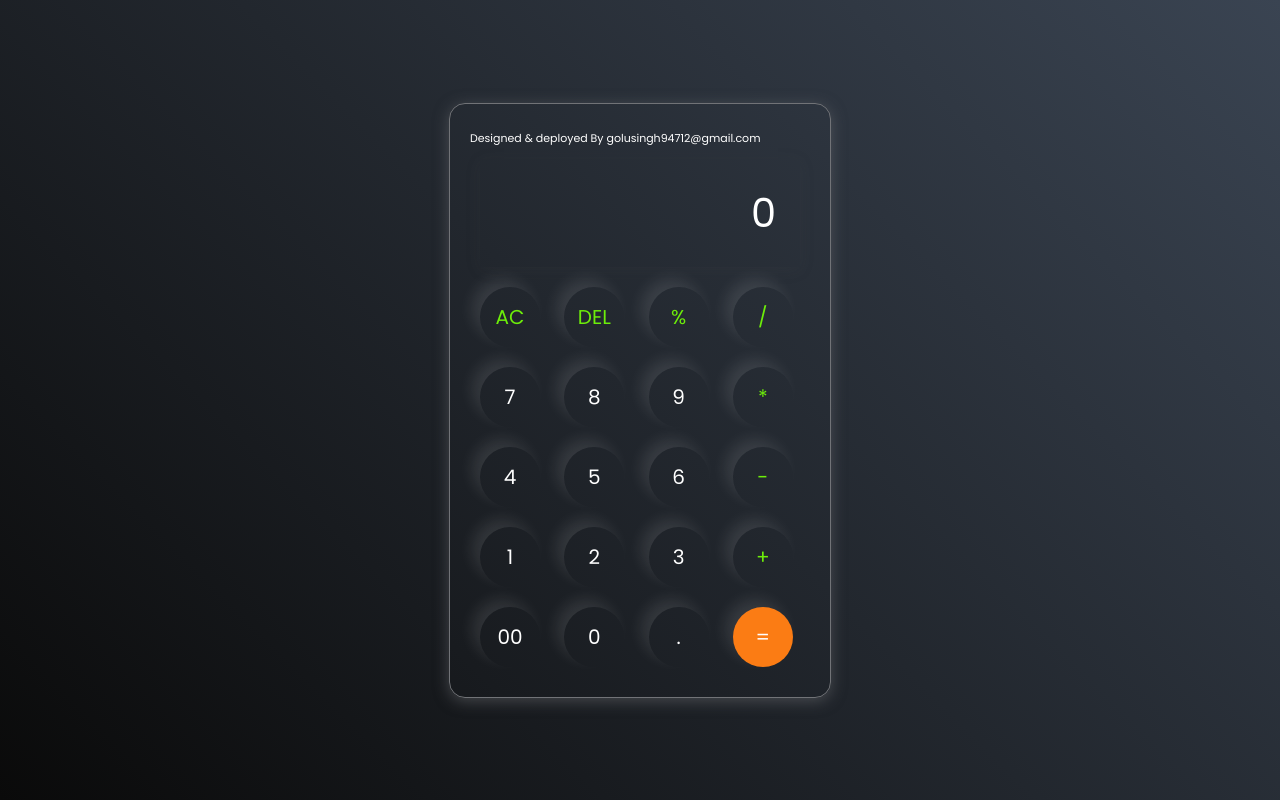
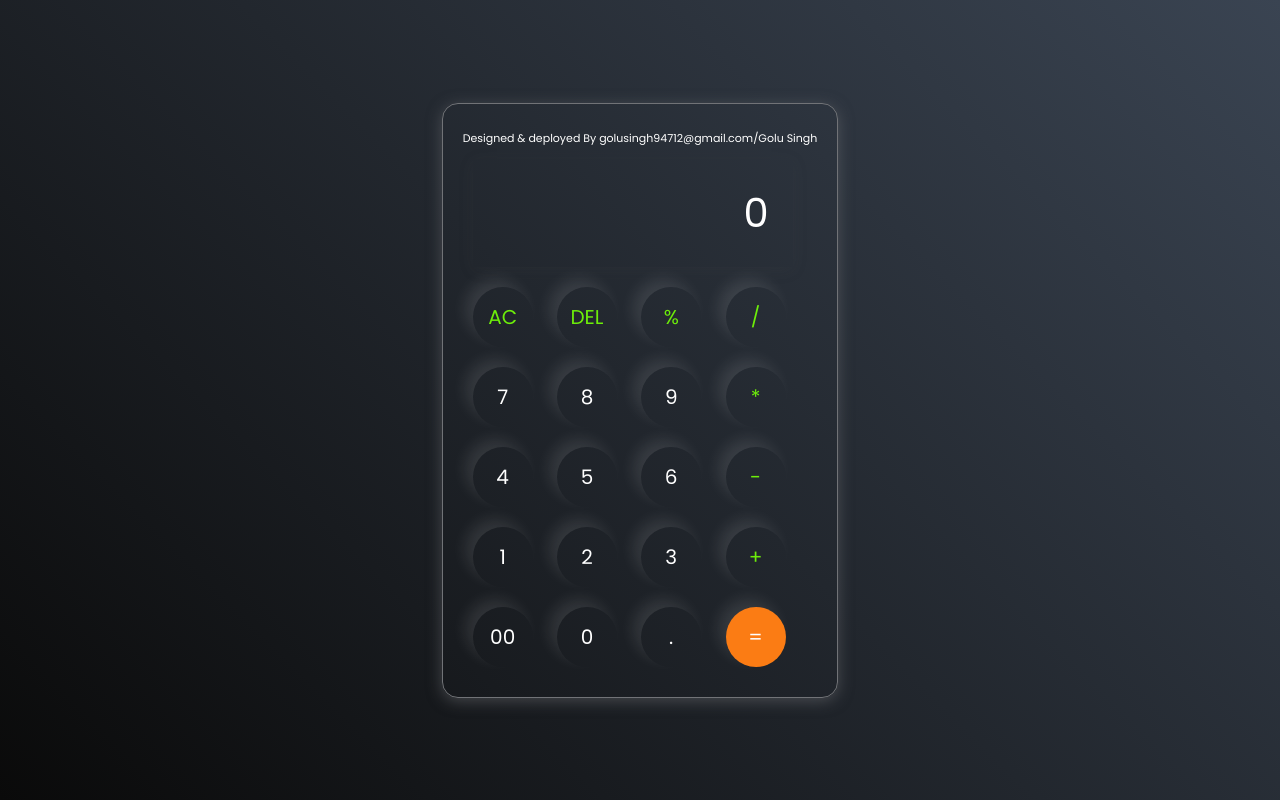
Before and after one commit to rajputgolus7/calculator, a plain HTML site: page index.html in a window 1280 px wide. Drawn offline with Linux system fonts and the light colour scheme.

Commit message:
Update index.html

```diff
--- a/index.html
+++ b/index.html
@@ -8,7 +8,7 @@
 </head>
 <body>
    <div class="calculator">
-        <div><span for="inputBox" style="color:white;font-size: 11px;">Designed & deployed By golusingh94712@gmail.com</span></div>
+        <div><span for="inputBox" style="color:white;font-size: 11px;">Designed & deployed By golusingh94712@gmail.com/Golu Singh</span></div>
         <input type="text" placeholder="0" id="inputBox" style="color:white;">
         <div>
             <button class="oprtr">AC</button>
```
